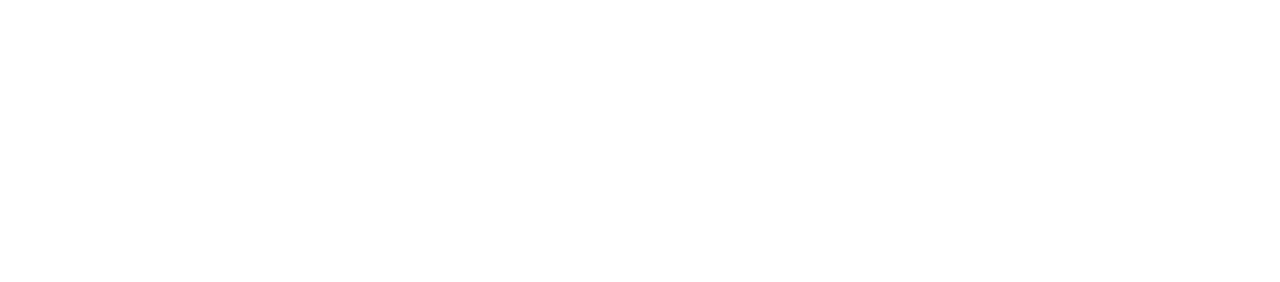
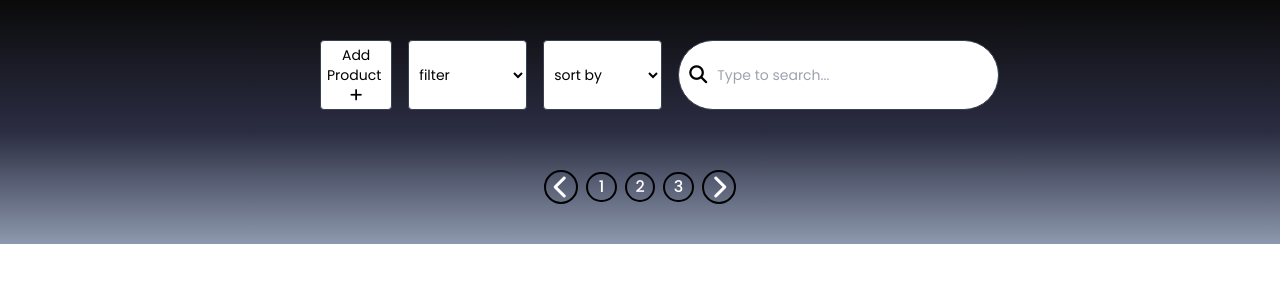
Before and after one commit to Youcode-Classe-E-2024-2025/Gaming_Squad_Startup2, a website: page assets/pages/products/products.html in a window 1280 px wide. Drawn offline with nearby package versions, Linux system fonts and the light colour scheme; files that its build step writes are made by us from their sources.

Commit message:
create the markup styled by tailwindcss

```diff
--- a/assets/pages/products/products.html
+++ b/assets/pages/products/products.html
@@ -17,12 +17,51 @@
 			rel="stylesheet" />
 		<title>GameRig</title>
 	</head>
-	<body>
-		<main id="products" class="grid grid-cols-12">
+	<body class="main-bg">
+		<main id="products" class="grid grid-cols-12 my-10">
 			<section
-				class="products-wrapper col-start-2 xl:col-start-3 col-end-12 xl:col-end-11 grid grid-cols-2 md:grid-cols-4 gap-5 lg:gap-10"></section>
+				class="products-controls mb-10 col-start-2 sm:col-start-3 md:col-start-2 xl:col-start-4 col-end-12 sm:col-end-11 md:col-end-12 xl:col-end-10 grid grid-cols-3 sm:grid-cols-[repeat(3,auto),1fr] [&>*]:bg-white text-xs sm:text-sm [&_*]:text-inherit gap-2 sm:gap-4">
+				<button
+					class="add-product-btn px-1.5 py-1 border border-solid border-gray-700 rounded-[4px] active:scale-95">
+					Add <span class="hidden sm:inline-block mr-1">Product</span><i class="fa-solid fa-plus"></i>
+				</button>
+				<select class="filter px-1.5 py-1 border border-solid border-gray-700 rounded-[4px]">
+					<option value="All" selected>filter</option>
+					<option value="PC Gamer">PC Gamer</option>
+					<option value="Accessories">Accessories</option>
+					<option value="Playstations">Playstations</option>
+					<option value="Chairs">Chairs</option>
+					<option value="All">All</option>
+				</select>
+				<select name="sort" id="sort" class="sort px-1.5 py-1 border border-solid border-gray-700 rounded-[4px]">
+					<option value="name up">sort by</option>
+					<option value="name up">name up</option>
+					<option value="name down">name down</option>
+					<option value="price up">price up</option>
+					<option value="price down">price down</option>
+				</select>
+				<div
+					class="search-bar rounded-full flex items-center px-2.5 py-1 border border-solid border-gray-700 col-start-1 col-end-4 md:col-start-4 md:col-end-5">
+					<label for="search" class="aspect-square text-lg pr-2.5"
+						><i class="fa-solid fa-magnifying-glass aspect-square"></i
+					></label>
+					<input class="flex-1 outline-none" id="search" type="search" value="" placeholder="Type to search..." />
+				</div>
+			</section>
+			<section
+				class="products-wrapper mb-5 col-start-2 xl:col-start-3 col-end-12 xl:col-end-11 grid grid-cols-2 sm:grid-cols-3 lg:grid-cols-4 gap-5 lg:gap-10"></section>
+			<div
+				class="pagination mx-auto col-span-full text-xs sm:text-base flex items-center justify-center gap-2 w-48 [&>*]:rounded-full [&>*]:border-2 [&>*]:border-solid [&>*]:border-black [&>*]:aspect-square [&>*]:flex-1 [&>*]:flex [&>*]:justify-center [&>*]:items-center [&>*]:font-medium [&>*]:text-white">
+				<div class="left p-0.5"><i class="fa-solid fa-chevron-left font-black text-2xl"></i></div>
+				<p class="page-name">1</p>
+				<p class="page-name">2</p>
+				<p class="page-name">3</p>
+				<div class="right p-0.5"><i class="fa-solid fa-chevron-right font-black text-2xl"></i></div>
+			</div>
 		</main>
+		<div
+			class="overlay fixed top-0 left-0 w-screen h-screen bg-black/50 flex justify-center items-center p-8 hidden"></div>
 		<script src="../../../main.js"></script>
-		<script src="./products.js"></script>
+		<script src="products.js" type="module"></script>
 	</body>
 </html>
```
Also changed, not shown: 1 other file.
